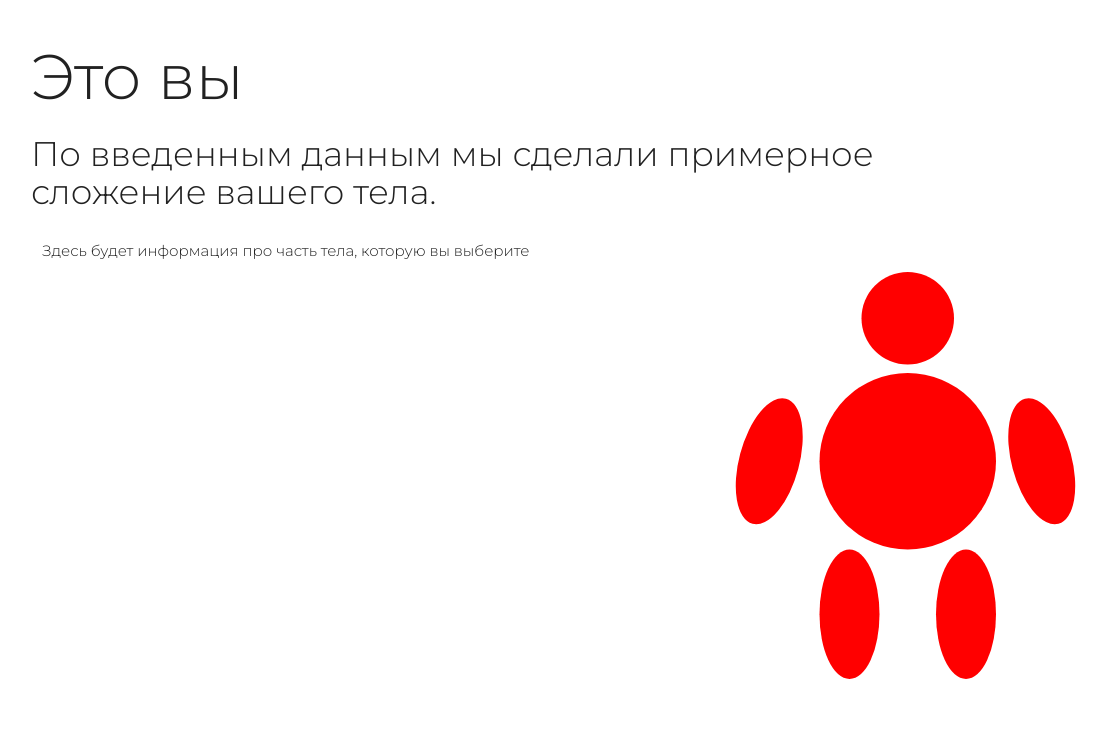
After one commit to chichxh/HSupport, a PHP site: page /body_one.php in a window 1320 px wide. The commit adds this page. Shown: the top 731 px of the page, without its empty margins (167-1274 px from the left). Run offline with PHP 8.4, Linux system fonts and the light colour scheme.

Commit message:
body test

```diff
--- /dev/null
+++ b/body_one.php
@@ -0,0 +1,60 @@
+<!DOCTYPE html>
+<html lang="ru">
+<head>
+	<meta charset="UTF-8">
+	<meta name="viewport" content="width=device-width, initial-scale=1.0">
+	<title></title>
+	<link href="https://fonts.googleapis.com/icon?family=Material+Icons" rel="stylesheet">
+	<link rel="stylesheet" href="https://cdnjs.cloudflare.com/ajax/libs/materialize/1.0.0/css/materialize.min.css">
+	<link rel="preconnect" href="https://fonts.gstatic.com">
+	<link href="https://fonts.googleapis.com/css2?family=Montserrat:wght@300&display=swap" rel="stylesheet">
+	<style type="text/css">
+		body {
+			font-family: 'Montserrat', Arial, sans-serif;
+		}
+		nav {
+			background-color: transparent;
+			color: #000;
+		}
+		.brand-logo, nav a {
+			color: #000 !important;
+		}
+		.bodyPart {
+			fill: red;
+		}
+		.bodyPart:hover {
+			fill: blue;
+		}
+	</style>
+</head>
+<body>
+	<div class="container">
+		<h1>Это вы</h1>
+		<h4>
+			По введенным данным мы сделали примерное сложение вашего тела.
+		</h4>
+		<div class="row">
+			<div class="col s8" id="infoDiv">
+				<p>Здесь будет информация про часть тела, которую вы выберите</p>
+			</div>
+			<div class="col s4">
+				<svg width="500" viewBox="0 0 1000 1000" fill="none" xmlns="http://www.w3.org/2000/svg">
+					<circle id="0" onclick="startAlert(this)" class="head bodyPart" cx="499.5" cy="186.5" r="92.5" fill="#C4C4C4"/>
+					<circle id="1" onclick="startAlert(this)" class="body bodyPart" cx="499.5" cy="472.5" r="176.5" fill="#C4C4C4"/>
+					<ellipse id="2" onclick="startAlert(this)" class="hand bodyPart" cx="383" cy="778.5" rx="60" ry="129.5" fill="#C4C4C4"/>
+					<ellipse id="3" onclick="startAlert(this)" class="hand bodyPart" cx="222.473" cy="472.617" rx="60" ry="129.5" transform="rotate(15 222.473 472.617)" fill="#C4C4C4"/>
+					<ellipse id="4" onclick="startAlert(this)" class="foot bodyPart" cx="767.473" cy="472.617" rx="60" ry="129.5" transform="rotate(-15 767.473 472.617)" fill="#C4C4C4"/>
+					<ellipse id="5" onclick="startAlert(this)" class="foot bodyPart" cx="616" cy="778.5" rx="60" ry="129.5" fill="#C4C4C4"/>
+				</svg>
+			</div>
+		</div>
+	</div>
+	<script>
+		var bodyParts = ["Голова", "Тело", "Левая нога", "Левая рука", "Правая рука", "Правая нога"];
+		var infodiv = document.getElementById('infoDiv')
+		function startAlert(bodyPart) {
+			infodiv.textContent = bodyParts[parseInt(bodyPart.id)];
+		}
+	</script>
+</body>
+</html>
```
Also changed, not shown: index.php (+22 -3 lines).
